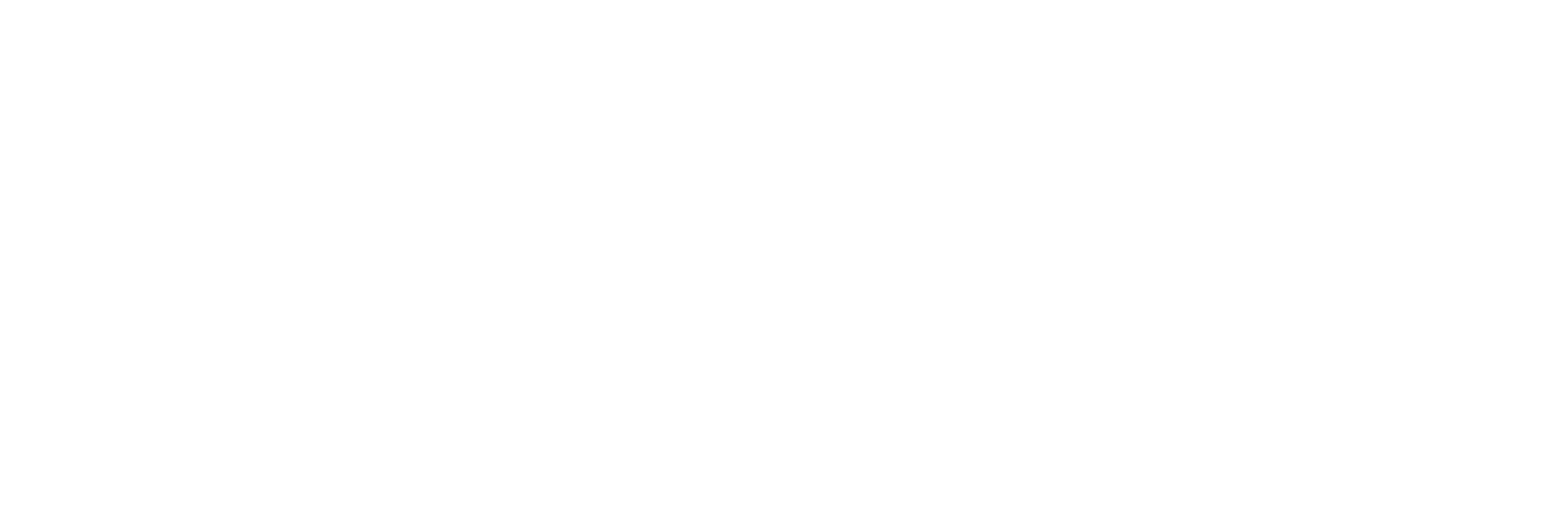
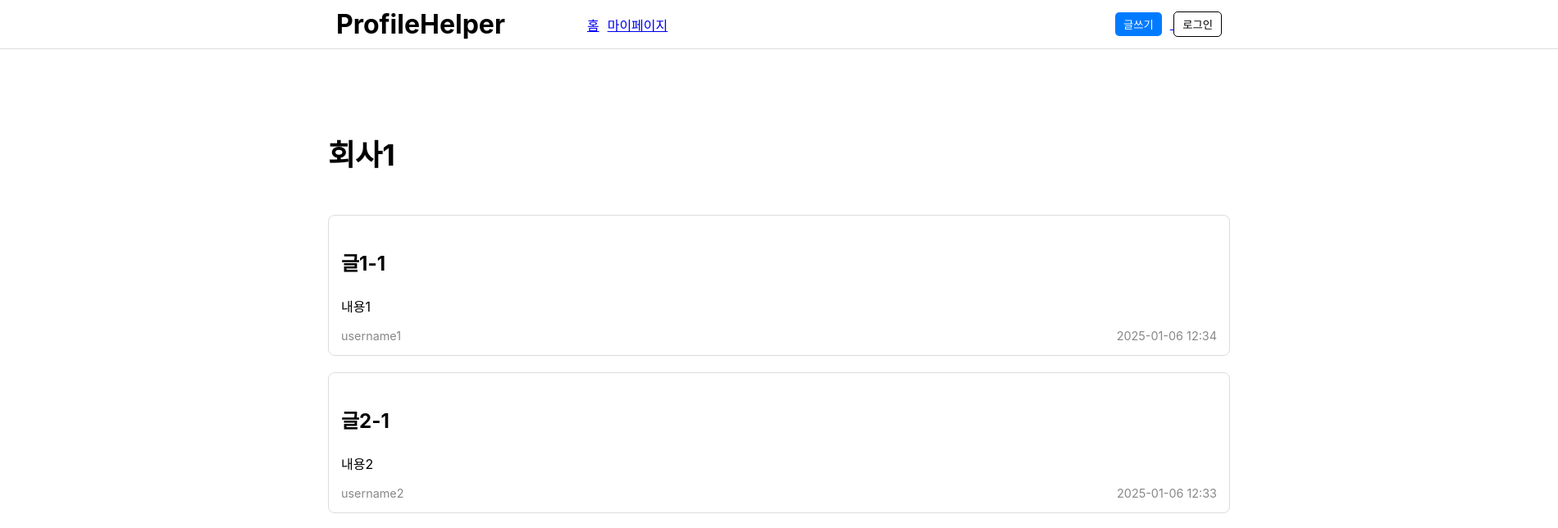
Before and after one commit to SK-PROJECT1-TEAM2/Web, a React (Create React App) app in the folder frontend/: page /company/1 in a window 1280 px wide. Before the commit this address had no page. Shown: the top 644 px of the page at 82% size, 1900 px wide, since content can reach past the window. Built offline with nearby package versions, Linux system fonts and the light colour scheme.

Commit message:
Feat: 글쓰기 이후 라우팅 구현

```diff
--- a/frontend/src/App.js
+++ b/frontend/src/App.js
@@ -6,6 +6,7 @@ import Header from "./components/Header";
 import MainBoard from "./components/MainBoard";
 import Profile from "./components/Profile";
 import Article from "./components/Article";
+import Company from "./components/Company";
 import Signin from './components/Signin';
 import Signup from './components/Signup';
 
@@ -21,6 +22,7 @@ function App() {
       <Routes>
         <Route path="/" element={<Header page="home" />} />
         <Route path="/profile" element={<Header page="my" />} />
+        <Route path="/company/:id" element={<Header page="company" />} />
         {/* 기타 경로 추가 */}
       </Routes>
 
@@ -28,6 +30,8 @@ function App() {
         <Route path = "/" element={<MainBoard />} />\
         <Route path = "/profile" element={<Profile/>} />
         <Route path = "/articles" element={<Article />} />
+        {/* 회사 id를 동적으로 처리 */}
+        <Route path = "/company/:id" element={<Company />} />
         <Route path="/signin" element={<Signin />} />
         <Route path="/signup" element={<Signup />} />
         {/* 기타 페이지 추가 */}
--- a/frontend/src/components/Article.js
+++ b/frontend/src/components/Article.js
@@ -22,6 +22,7 @@ function Article() {
             <option value="">회사명 선택</option>
             <option value="1">회사1</option>
             <option value="2">회사2</option>
+            <option value="3">회사3</option>
           </select>
           <select>
             <option>폰트 선택</option>
--- a/frontend/src/components/Company.js
+++ b/frontend/src/components/Company.js
@@ -0,0 +1,105 @@
+import React, { useState, useEffect } from "react";
+import { useParams, useNavigate } from "react-router-dom";
+
+// 더미 데이터
+const dummyCompanies = [
+  {
+    id: 1,
+    name: "회사1",
+    posts: [
+      { title: "글1-1", content: "내용1", user: "username1", time: "2025-01-06 12:34" },
+      { title: "글2-1", content: "내용2", user: "username2", time: "2025-01-06 12:33" },
+      { title: "글3-1", content: "내용3", user: "username3", time: "2025-01-06 12:32" },
+    ],
+  },
+  {
+    id: 2,
+    name: "회사2",
+    posts: [
+      { title: "글1-2", content: "내용1", user: "username1", time: "2025-01-06 12:34" },
+      { title: "글2-2", content: "내용2", user: "username2", time: "2025-01-06 12:33" },
+      { title: "글3-2", content: "내용3", user: "username3", time: "2025-01-06 12:32" },
+    ],
+  },
+  {
+    id: 3,
+    name: "회사3",
+    posts: [
+      { title: "글1-3", content: "내용1", user: "username1", time: "2025-01-06 12:34" },
+      { title: "글2-3", content: "내용2", user: "username2", time: "2025-01-06 12:33" },
+      { title: "글3-3", content: "내용3", user: "username3", time: "2025-01-06 12:32" },
+    ],
+  },
+];
+
+function Company() {
+  const { id } = useParams();
+  const navigate = useNavigate();
+
+  const [company, setCompany] = useState(null);
+
+  useEffect(() => {
+    const foundCompany = dummyCompanies.find((company) => company.id === parseInt(id));
+    if (foundCompany) {
+      setCompany(foundCompany);
+    } else {
+      navigate("/404");
+    }
+  }, [id, navigate]);
+
+  if (!company) {
+    return <div>회사를 찾을 수 없습니다.</div>;
+  }
+
+  return (
+    <div style={styles.container}>
+      <h2 style={styles.companyName}>{company.name}</h2>
+      <div>
+        {company.posts
+          .sort((a, b) => new Date(b.time) - new Date(a.time))
+          .map((post, index) => (
+            <div key={index} style={styles.post}>
+              <h3 style={styles.postTitle}>{post.title}</h3>
+              <p style={styles.postContent}>{post.content}</p>
+              <div style={styles.postDetails}>
+                <span>{post.user}</span>
+                <span>{post.time}</span>
+              </div>
+            </div>
+        ))}
+      </div>
+    </div>
+  );
+}
+
+const styles = {
+  container: {
+    padding: "30px 50px",
+      margin: "40px 350px",
+      maxWidth: "1100px",
+      width: "95%",
+  },
+  companyName: {
+    fontSize: "36px",
+    marginBottom: "50px",
+  },
+  post: {
+    marginBottom: "20px",
+    padding: "15px",
+    border: "1px solid #ddd",
+    borderRadius: "8px",
+  },
+  postTitle: {
+    fontSize: "1.5rem",
+    fontWeight: "bold",
+  },
+  postDetails: {
+    marginTop: "10px",
+    fontSize: "0.9rem",
+    color: "#888",
+    display: "flex",
+    justifyContent: "space-between",
+  },
+};
+
+export default Company;
--- a/frontend/src/components/MainBoard.js
+++ b/frontend/src/components/MainBoard.js
@@ -8,9 +8,9 @@ import PostList from "./PostList";
 // useEffect, useState 훅 사용
 // axios 라이브러리를 통한 통신
 const companies = [
-    { name: "회사1", posts: [{ title: "글1", time: "12:34", user: "username1" }, { title: "글2", time: "12:33", user: "username2" }, { title: "글3", time: "12:32", user: "username3" }] },
-    { name: "회사2", posts: [{ title: "글1", time: "12:34", user: "username1" }, { title: "글2", time: "12:33", user: "username2" }, { title: "글3", time: "12:32", user: "username3" }] },
-    { name: "회사3", posts: [{ title: "글1", time: "12:34", user: "username1" }, { title: "글2", time: "12:33", user: "username2" }, { title: "글3", time: "12:32", user: "username3" }] },
+    {id:1, name: "회사1", posts: [{ title: "글1-1", time: "12:34", user: "username1" }, { title: "글2-1", time: "12:33", user: "username2" }, { title: "글3-1", time: "12:32", user: "username3" }] },
+    {id:2, name: "회사2", posts: [{ title: "글1-2", time: "12:34", user: "username1" }, { title: "글2-2", time: "12:33", user: "username2" }, { title: "글3-2", time: "12:32", user: "username3" }] },
+    {id:3, name: "회사3", posts: [{ title: "글1-3", time: "12:34", user: "username1" }, { title: "글2-3", time: "12:33", user: "username2" }, { title: "글3-3", time: "12:32", user: "username3" }] },
 ];
 
 function Board() {
@@ -51,7 +51,7 @@ const styles = {
       padding: "30px 50px",
       margin: "40px 350px",
       maxWidth: "1100px",
-      width: "100%",
+      width: "95%",
   },
 };
 
```
